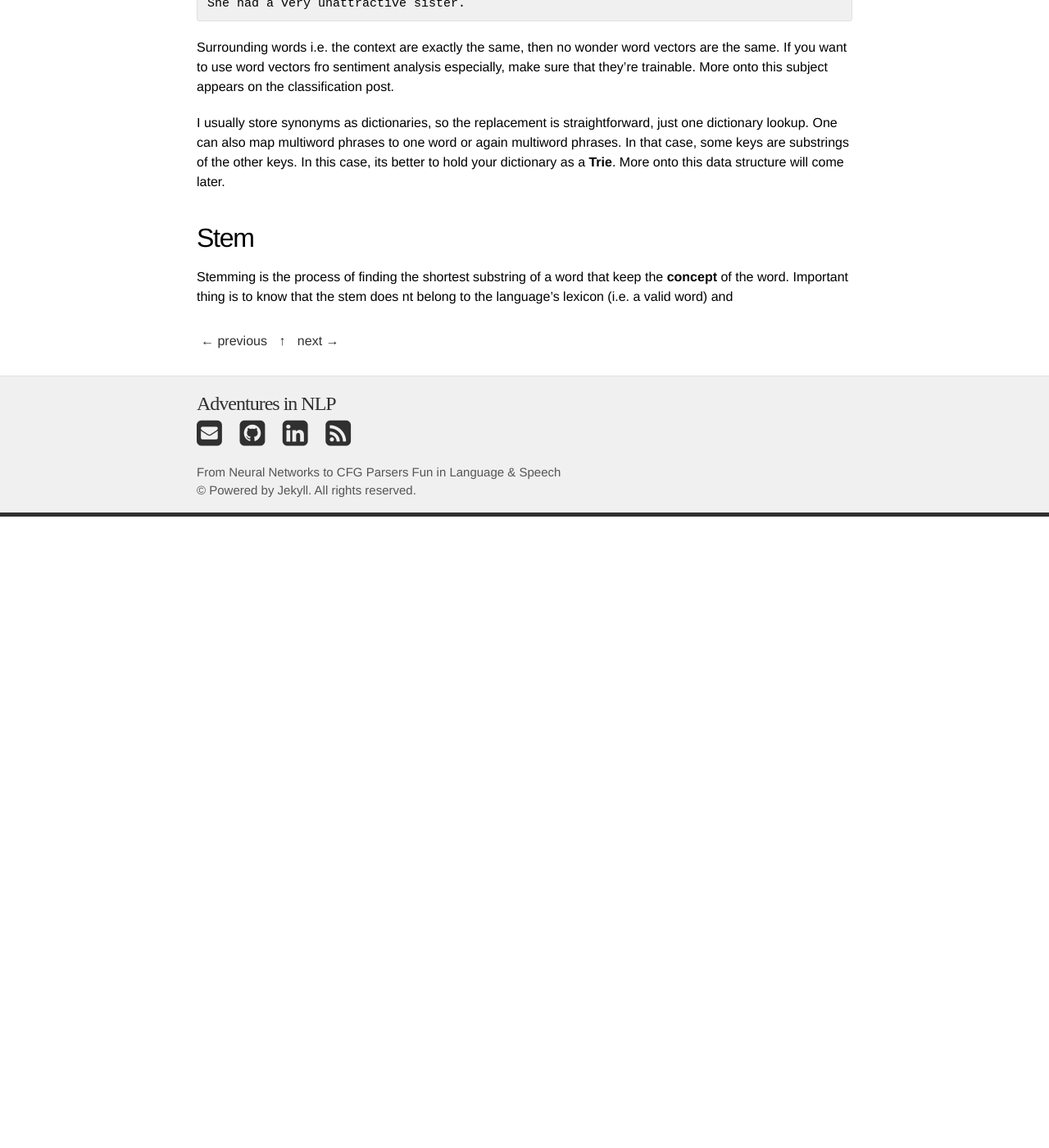
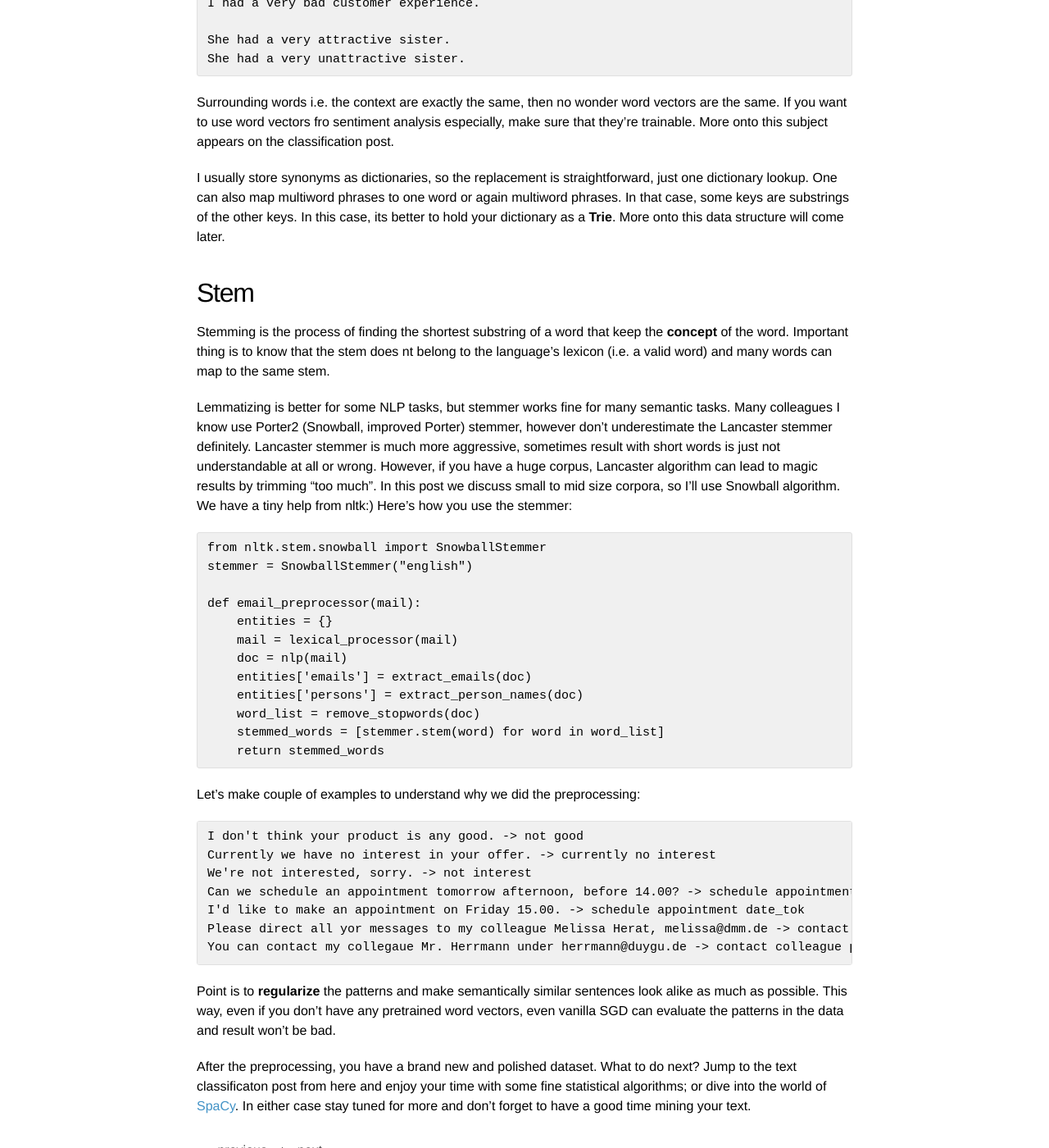
Before and after one commit to DuyguA/DuyguA.github.io, a Jekyll site: the page built from _posts/2018-3-5-chatbot-nlu-series-I.md, in a window 1280 px wide and 1400 px high, scrolled down 2647 px. Shown: the whole window at 82% size. Built offline with Jekyll 4.4.1, drawn with Linux system fonts in a browser that asks for light colours; nearby versions of some CDN libraries; some web fonts are replaced; before the commit the page ends 3277 px from its top, so only the background shows below that; some of the changed text lies outside the part shown.

Commit message:
last version

````diff
--- a/_posts/2018-3-5-chatbot-nlu-series-I.md
+++ b/_posts/2018-3-5-chatbot-nlu-series-I.md
@@ -50,6 +50,9 @@ Another type of stopwords are rather stopphrases that occur in your text. For in
 ```
 your e-mail
 your message
+your product
+your offer
+your proposal
 many thanks for
 thanks for
 ```
@@ -110,4 +113,37 @@ Surrounding words i.e. the context are exactly the same, then no wonder word vec
 I usually store synonyms as dictionaries, so the replacement is straightforward, just one dictionary lookup. One can also map multiword phrases to one word or again multiword phrases. In that case, some keys are substrings of the other keys. In this case, its better to hold your dictionary as a **Trie**. More onto this data structure will come later.
 
 ## Stem
-Stemming is the process of finding the shortest substring of a word that keep the **concept** of the word. Important thing is to know that the stem does nt belong to the language's lexicon (i.e. a valid word) and
+Stemming is the process of finding the shortest substring of a word that keep the **concept** of the word. Important thing is to know that the stem does nt belong to the language's lexicon (i.e. a valid word) and many words can map to the same stem.
+
+Lemmatizing is better for some NLP tasks, but stemmer works fine for many semantic tasks. Many colleagues I know use Porter2 (Snowball, improved Porter) stemmer, however don't underestimate the Lancaster stemmer definitely. Lancaster stemmer is much more aggressive, sometimes result with short words is just not understandable at all or wrong. However, if you have a huge corpus, Lancaster algorithm can lead to magic results by trimming "too much". In this post we discuss small to mid size corpora, so I'll use Snowball algorithm. We have a tiny help from nltk:) Here's how you use the stemmer:
+
+```
+from nltk.stem.snowball import SnowballStemmer
+stemmer = SnowballStemmer("english")
+
+def email_preprocessor(mail):
+    entities = {}
+    mail = lexical_processor(mail)
+    doc = nlp(mail)
+    entities['emails'] = extract_emails(doc)
+    entities['persons'] = extract_person_names(doc)
+    word_list = remove_stopwords(doc)
+    stemmed_words = [stemmer.stem(word) for word in word_list]
+    return stemmed_words
+```
+
+Let's make couple of examples to understand why we did the preprocessing:
+
+```
+I don't think your product is any good. -> not good
+Currently we have no interest in your offer. -> currently no interest
+We're not interested, sorry. -> not interest
+Can we schedule an appointment tomorrow afternoon, before 14.00? -> schedule appointment date_tok
+I'd like to make an appointment on Friday 15.00. -> schedule appointment date_tok
+Please direct all yor messages to my colleague Melissa Herat, melissa@dmm.de -> contact colleague person_tok email_tok
+You can contact my collegaue Mr. Herrmann under herrmann@duygu.de -> contact colleague person_tok email_tok
+```
+
+Point is to **regularize** the patterns and make semantically similar sentences look alike as much as possible. This way, even if you don't have any pretrained word vectors, even vanilla SGD can evaluate the patterns in the data and result won't be bad.
+
+After the preprocessing, you have a brand new and polished dataset. What to do next? Jump to the text classificaton post from here and enjoy your time with some fine statistical algorithms; or dive into the world of [SpaCy](https://spacy.io/). In either case stay tuned for more and don't forget to have a good time mining your text.
````
